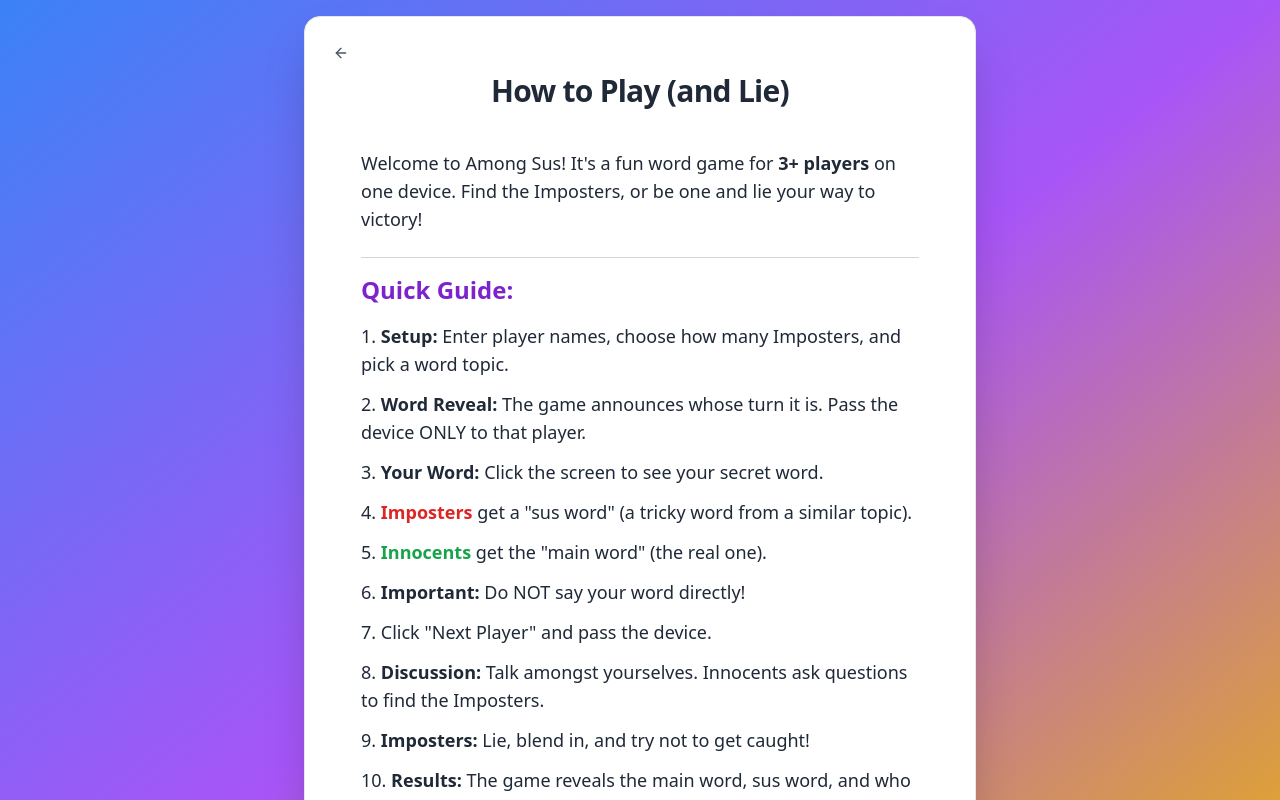
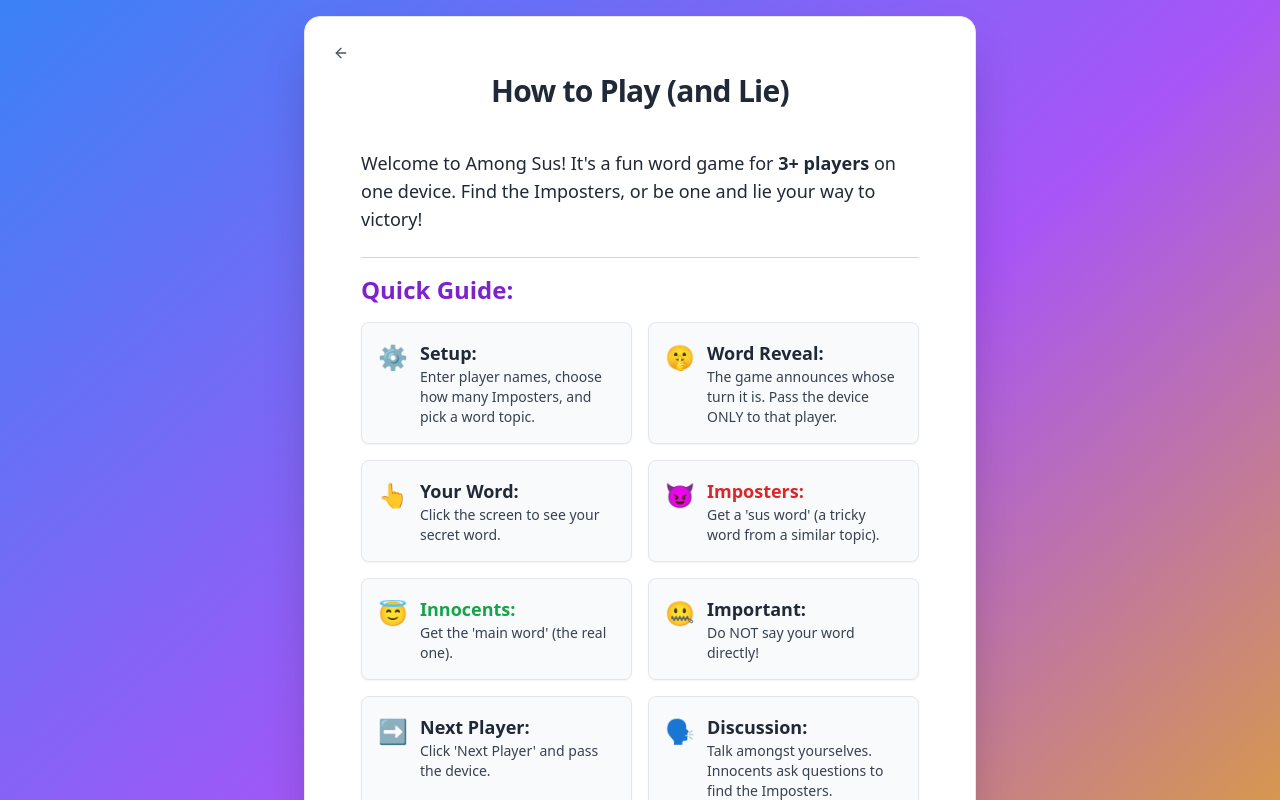
Before and after one commit to Sankalp017/amongsus, a React (Vite) app: page /how-to-play in a window 1280 px wide. Shown: the top 800 px of the page. Built offline with nearby package versions, Linux system fonts and the light colour scheme.

Commit message:
[dyad] Improved "Quick Guide" design with cards and emojis - wrote 1 file(s)

```diff
--- a/src/pages/HowToPlay.tsx
+++ b/src/pages/HowToPlay.tsx
@@ -15,6 +15,61 @@ const HowToPlay = () => {
   const handleReadyToPlay = () => {
     navigate("/setup"); // Navigate to the setup page
   };
+
+  const guidePoints = [
+    {
+      emoji: "⚙️",
+      title: "Setup:",
+      description: "Enter player names, choose how many Imposters, and pick a word topic.",
+    },
+    {
+      emoji: "🤫",
+      title: "Word Reveal:",
+      description: "The game announces whose turn it is. Pass the device ONLY to that player.",
+    },
+    {
+      emoji: "👆",
+      title: "Your Word:",
+      description: "Click the screen to see your secret word.",
+    },
+    {
+      emoji: "😈",
+      title: "Imposters:",
+      description: "Get a 'sus word' (a tricky word from a similar topic).",
+      color: "text-red-600",
+    },
+    {
+      emoji: "😇",
+      title: "Innocents:",
+      description: "Get the 'main word' (the real one).",
+      color: "text-green-600",
+    },
+    {
+      emoji: "🤐",
+      title: "Important:",
+      description: "Do NOT say your word directly!",
+    },
+    {
+      emoji: "➡️",
+      title: "Next Player:",
+      description: "Click 'Next Player' and pass the device.",
+    },
+    {
+      emoji: "🗣️",
+      title: "Discussion:",
+      description: "Talk amongst yourselves. Innocents ask questions to find the Imposters.",
+    },
+    {
+      emoji: "🤥",
+      title: "Imposters:",
+      description: "Lie, blend in, and try not to get caught!",
+    },
+    {
+      emoji: "🏆",
+      title: "Results:",
+      description: "The game reveals the main word, sus word, and who the Imposters were.",
+    },
+  ];
 
   return (
     <div
@@ -40,38 +95,17 @@ const HowToPlay = () => {
           <Separator className="my-6 bg-gray-300" />
 
           <h3 className="text-xl md:text-2xl font-semibold mb-3 text-purple-700">Quick Guide:</h3>
-          <ol className="list-decimal list-inside space-y-3 text-base md:text-lg">
-            <li>
-              <span className="font-bold">Setup:</span> Enter player names, choose how many Imposters, and pick a word topic.
-            </li>
-            <li>
-              <span className="font-bold">Word Reveal:</span> The game announces whose turn it is. Pass the device ONLY to that player.
-            </li>
-            <li>
-              <span className="font-bold">Your Word:</span> Click the screen to see your secret word.
-            </li>
-            <li>
-              <span className="font-bold text-red-600">Imposters</span> get a "sus word" (a tricky word from a similar topic).
-            </li>
-            <li>
-              <span className="font-bold text-green-600">Innocents</span> get the "main word" (the real one).
-            </li>
-            <li>
-              <span className="font-bold">Important:</span> Do NOT say your word directly!
-            </li>
-            <li>
-              Click "Next Player" and pass the device.
-            </li>
-            <li>
-              <span className="font-bold">Discussion:</span> Talk amongst yourselves. Innocents ask questions to find the Imposters.
-            </li>
-            <li>
-              <span className="font-bold">Imposters:</span> Lie, blend in, and try not to get caught!
-            </li>
-            <li>
-              <span className="font-bold">Results:</span> The game reveals the main word, sus word, and who the Imposters were.
-            </li>
-          </ol>
+          <div className="grid grid-cols-1 md:grid-cols-2 gap-4">
+            {guidePoints.map((point, index) => (
+              <div key={index} className="bg-gray-50 p-4 rounded-lg shadow-sm border border-gray-200 flex items-start space-x-3">
+                <span className="text-2xl mt-0.5">{point.emoji}</span>
+                <div>
+                  <h4 className={`font-bold text-lg ${point.color || 'text-gray-800'}`}>{point.title}</h4>
+                  <p className="text-sm text-gray-700">{point.description}</p>
+                </div>
+              </div>
+            ))}
+          </div>
           <p className="text-base md:text-lg mt-6">
             Good luck, have fun, and try not to be too sus!
           </p>
```
